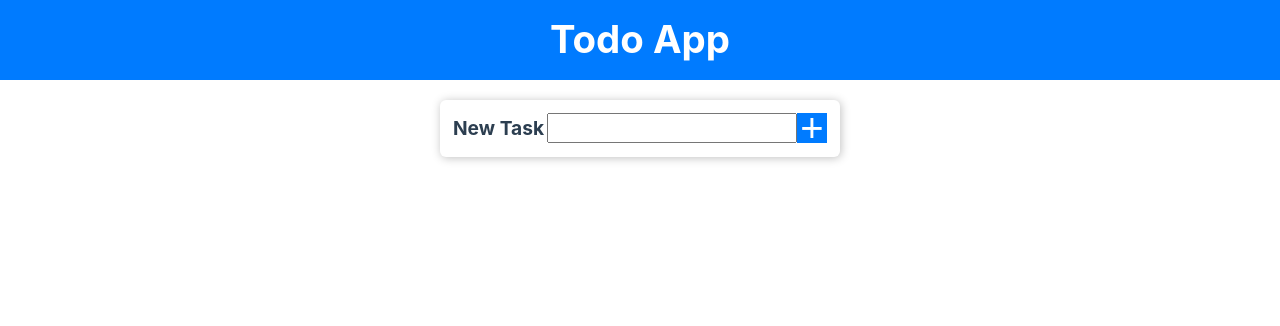
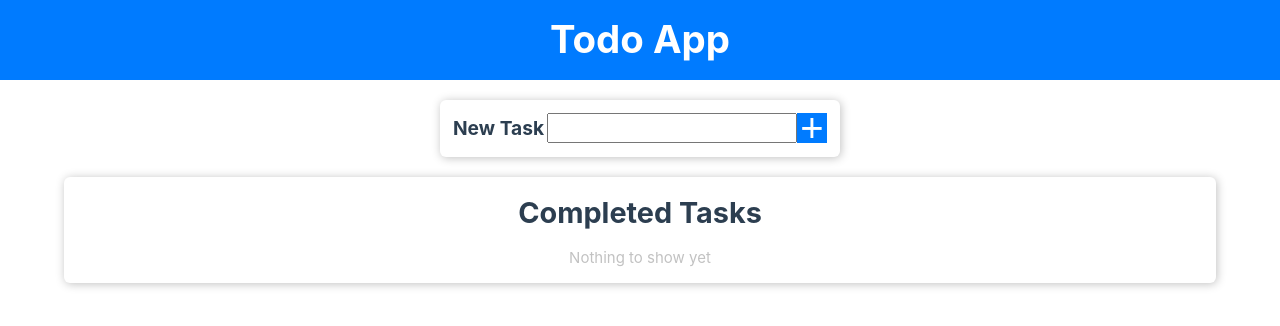
Before and after one commit to aviran-abramov/todo-list-app, a Vue app: page / in a window 1280 px wide. Shown: the top 326 px of the page. Built offline with nearby package versions, Linux system fonts and the light colour scheme.

Commit message:
Create completed tasks container to display all finished tasks

```diff
--- a/src/App.vue
+++ b/src/App.vue
@@ -2,7 +2,12 @@
   <TodoHeader />
   <main>
     <NewTask @submit-task="addTask" />
-    <TasksView :tasks="tasks" @submit-task-removal="removeTask" />
+    <TasksView
+      :tasks="tasks"
+      @submit-completed-task="completeTask"
+      @submit-task-removal="removeTask"
+    />
+    <CompletedView :completed-tasks="completedTasks" />
   </main>
 </template>
 
@@ -10,16 +15,19 @@
 import TodoHeader from "./components/TodoHeader.vue";
 import NewTask from "./components/NewTask.vue";
 import TasksView from "./components/TasksView.vue";
+import CompletedView from "./components/CompletedView.vue";
 
 export default {
   components: {
     TodoHeader,
     NewTask,
     TasksView,
+    CompletedView,
   },
   data() {
     return {
       tasks: [],
+      completedTasks: [],
     };
   },
   methods: {
@@ -27,7 +35,17 @@ export default {
       this.tasks.unshift({
         id: this.tasks.length,
         text: task,
+        completed: false,
       });
+    },
+    completeTask(taskId) {
+      const selectedTask = this.tasks.find((task) => task.id === taskId);
+      this.completedTasks.push({
+        id: selectedTask.id,
+        text: selectedTask.text,
+        completed: true,
+      });
+      this.tasks = this.tasks.filter((task) => taskId !== task.id);
     },
     removeTask(taskId) {
       const selectedTask = this.tasks.find((task) => task.id === taskId);
--- /dev/null
+++ b/src/components/CompletedView.vue
@@ -0,0 +1,69 @@
+<template>
+  <div class="container">
+    <h2>Completed Tasks</h2>
+    <p v-if="completedTasks.length === 0" class="gray-p">Nothing to show yet</p>
+    <ul v-else>
+      <li v-for="task in completedTasks" :key="task.id">
+        <p>{{ task.text }}</p>
+      </li>
+    </ul>
+  </div>
+</template>
+
+<script>
+export default {
+  props: {
+    completedTasks: {
+      type: Array,
+      required: true,
+    },
+  },
+};
+</script>
+
+<style scoped>
+.container {
+  box-shadow: 1px 1px 10px rgba(0, 0, 0, 0.25);
+  margin: 0 auto;
+  margin-top: 20px;
+  padding: 13px;
+  border-radius: 6px;
+  max-width: 90%;
+  display: flex;
+  flex-direction: column;
+  align-items: center;
+}
+
+h2 {
+  font-weight: bold;
+  font-size: 1.8rem;
+  margin-bottom: 10px;
+}
+
+.gray-p {
+  color: rgb(194, 194, 194);
+}
+
+ul {
+  list-style: none;
+  padding: 0;
+  width: 100%;
+  display: flex;
+  flex-direction: column;
+  gap: 10px;
+}
+
+li {
+  background-color: rgb(240, 240, 240);
+  padding: 6px 10px;
+  display: flex;
+  justify-content: space-between;
+  border: 1px solid black;
+  border-radius: 3px;
+}
+
+li p {
+  font-weight: bold;
+  text-decoration: line-through;
+}
+</style>
--- a/src/components/TasksView.vue
+++ b/src/components/TasksView.vue
@@ -5,7 +5,9 @@
       <li v-for="task in tasks" :key="task.id">
         <p>{{ task.text }}</p>
         <div class="buttons">
-          <button class="finish">V</button>
+          <button @click="submitCompletedTask(task.id)" class="finish">
+            V
+          </button>
           <button @click="submitTaskRemoval(task.id)" class="remove">X</button>
         </div>
       </li>
@@ -15,7 +17,7 @@
 
 <script>
 export default {
-  emits: ["submit-task-removal"],
+  emits: ["submit-task-removal", "submit-completed-task"],
   props: {
     tasks: {
       type: Array,
@@ -23,6 +25,9 @@ export default {
     },
   },
   methods: {
+    submitCompletedTask(taskId) {
+      this.$emit("submit-completed-task", taskId);
+    },
     submitTaskRemoval(taskId) {
       this.$emit("submit-task-removal", taskId);
     },
```
